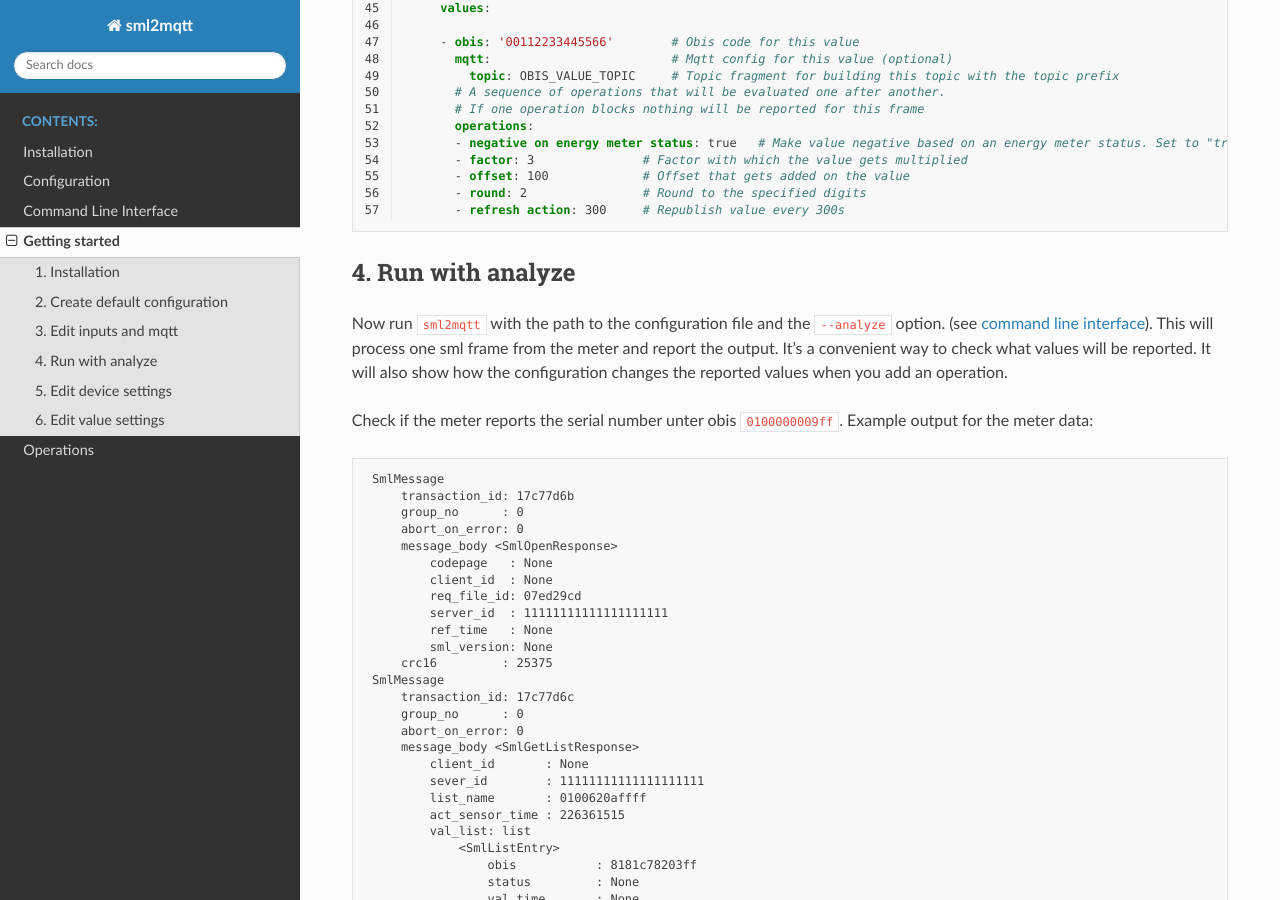
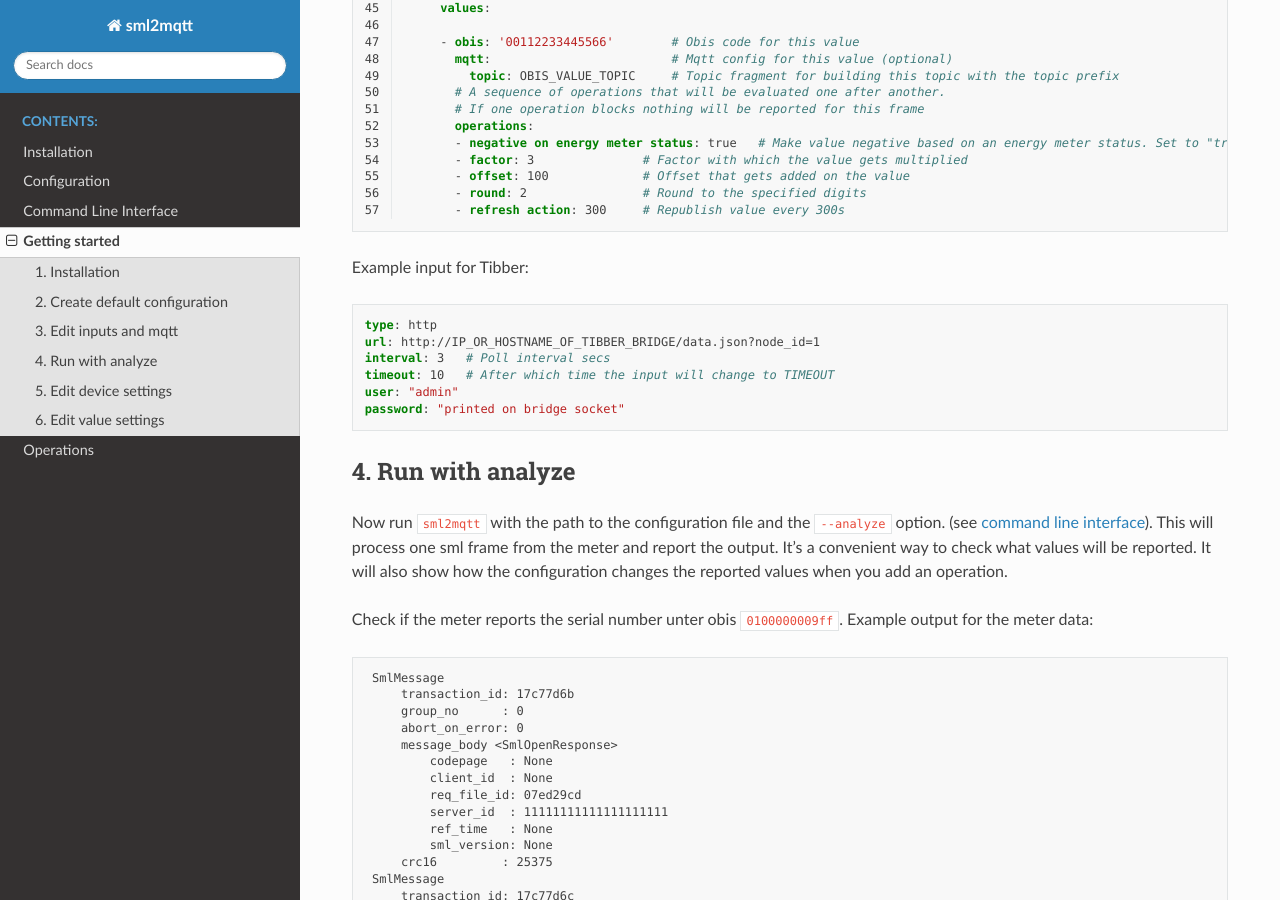
Before and after one commit to spacemanspiff2007/sml2mqtt, a Sphinx documentation site: the page built from docs/getting_started.rst, in a window 1280 px wide and 900 px high, scrolled down 2233 px. Built offline with Sphinx 7.4.7 and the Read the Docs theme 2.0.0, drawn with Linux system fonts in a browser that asks for light colours.

Commit message:
Tibber example

```diff
--- a/docs/getting_started.rst
+++ b/docs/getting_started.rst
@@ -151,6 +151,21 @@
           - offset: 100             # Offset that gets added on the value
           - round: 2                # Round to the specified digits
           - refresh action: 300     # Republish value every 300s
+
+
+Example input for Tibber:
+
+..
+    YamlModel: sml2mqtt.config.inputs.HttpSourceSettings
+
+.. code-block:: yaml
+
+    type: http
+    url: http://IP_OR_HOSTNAME_OF_TIBBER_BRIDGE/data.json?node_id=1
+    interval: 3   # Poll interval secs
+    timeout: 10   # After which time the input will change to TIMEOUT
+    user: "admin"
+    password: "printed on bridge socket"
 
 
 4. Run with analyze
```
